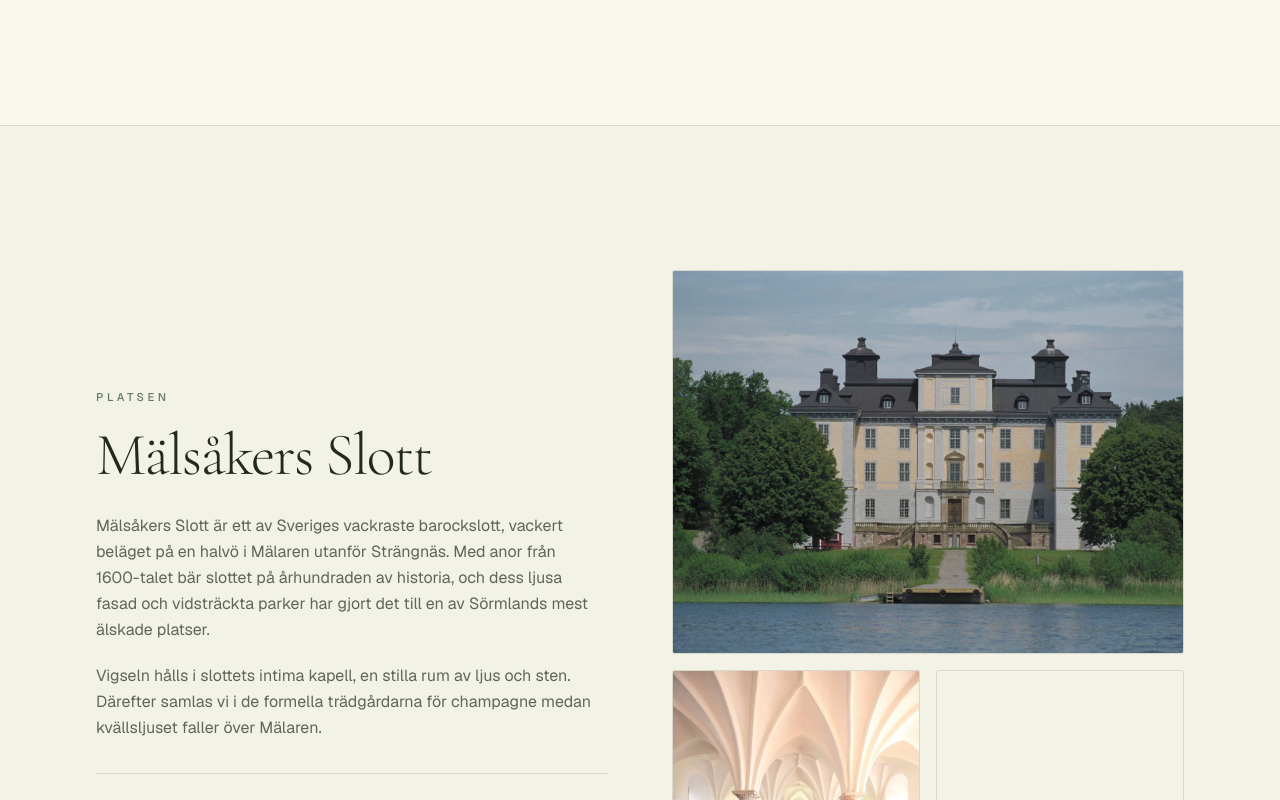
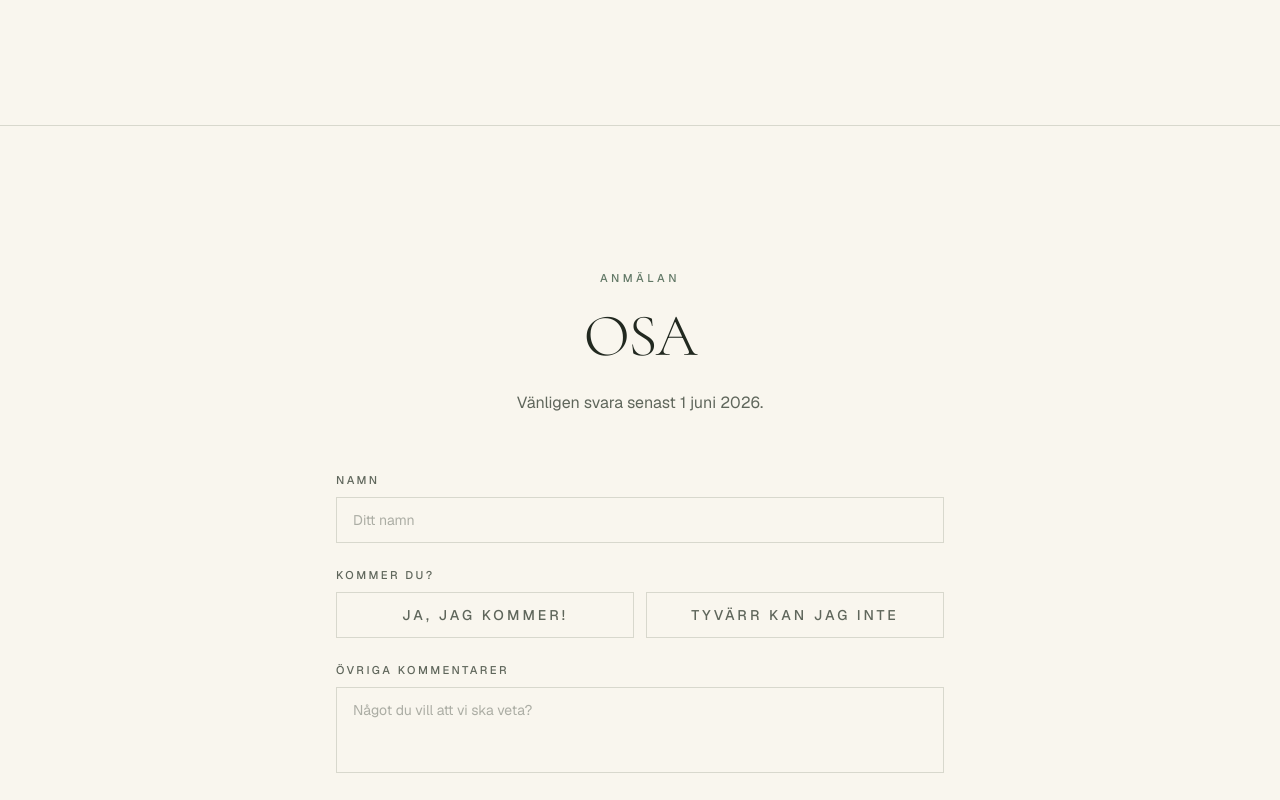
Before and after one commit to Hampus1990/brollop-hemsida, a Next.js app: page / in a window 1280 px wide. Shown: the part 3880-4680 px from the top of the page. Built offline with nearby package versions, Linux system fonts and the light colour scheme; grey boxes are pictures that could not be loaded.

Commit message:
Update page.tsx

```diff
--- a/app/page.tsx
+++ b/app/page.tsx
@@ -18,6 +18,7 @@ export default function Page() {
         <Hero />
         <About />
         <OurDay />
+        <Rsvp />
         <Venue />
         <PracticalInfo />
         <Gifts />
```
